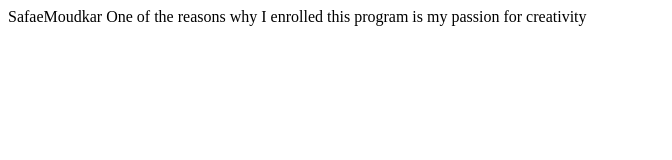
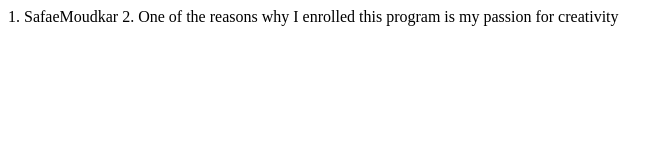
Before and after one commit to SAFAE4/SAFAE4.github.io, a plain HTML site: page wdia.html in a window 1280 px wide. Shown: the whole page, without its empty margins (0-672 px from the left). Drawn offline with Linux system fonts and the light colour scheme.

Commit message:
Completes Lab 1

```diff
--- a/wdia.html
+++ b/wdia.html
@@ -6,7 +6,7 @@
     <title>Document</title>
 </head>
 <body>
-    SafaeMoudkar
-    One of the reasons why I enrolled this program is my passion for creativity
+   1. SafaeMoudkar
+   2. One of the reasons why I enrolled this program is my passion for creativity
 </body>
 </html>
```
